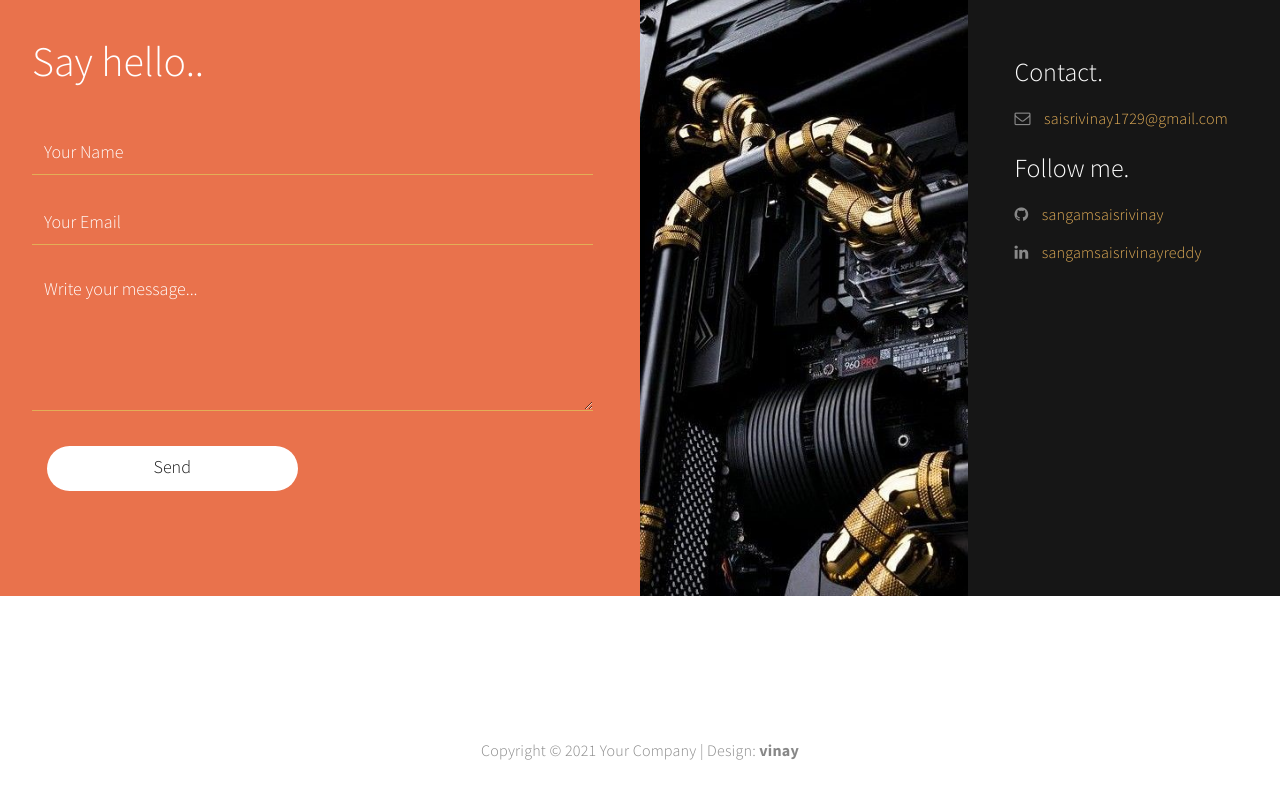
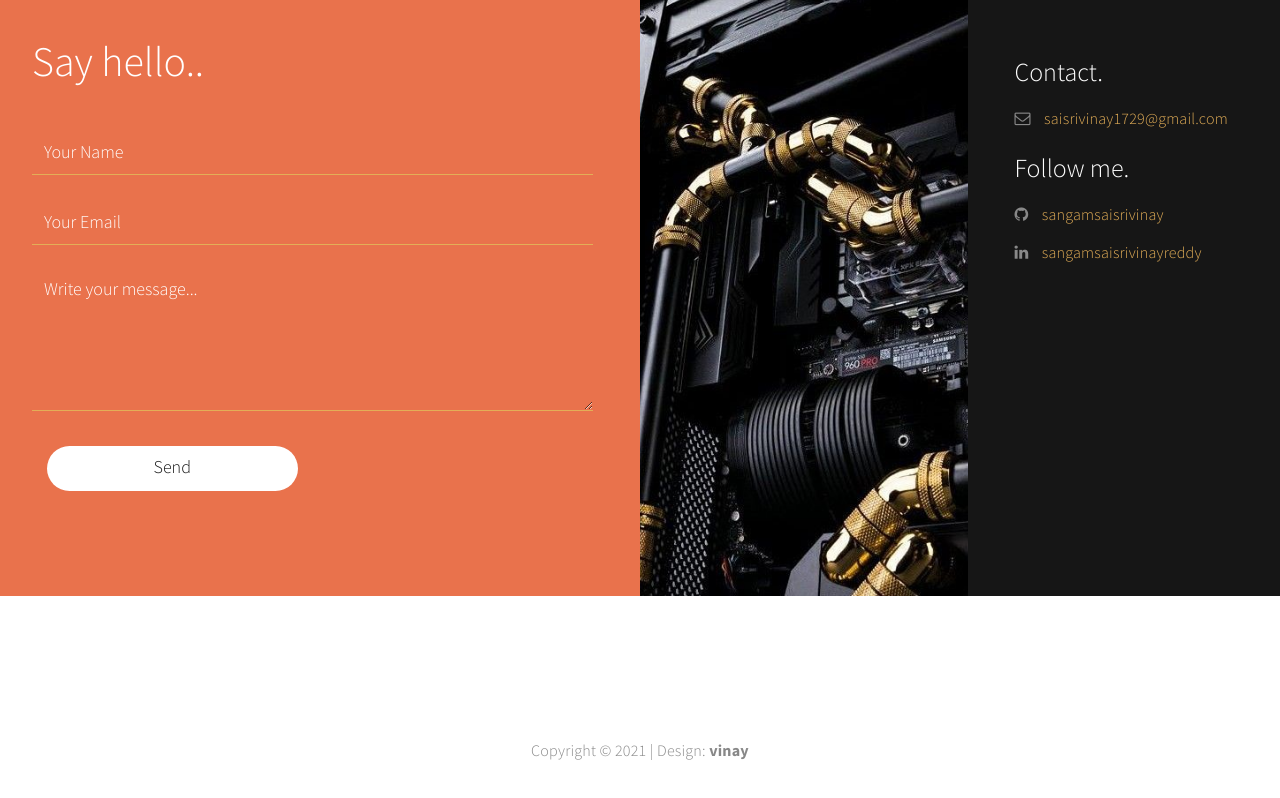
Before and after one commit to sangamsaisrivinay/sangamsaisrivinay.github.io, a plain HTML site: page index.html in a window 1280 px wide. Shown: the part 2454-3252 px from the top of the page. Drawn offline with Linux system fonts and the light colour scheme.

Commit message:
Update index.html

```diff
--- a/index.html
+++ b/index.html
@@ -382,7 +382,7 @@ http://www.templatemo.com/tm-498-stimulus
 
                <div class="col-md-12 col-sm-12">
                     <div class="wow fadeInUp footer-copyright" data-wow-delay="1.8s">
-                         <p>Copyright &copy; 2021 Your Company
+                         <p>Copyright &copy; 2021
 
                     | Design: <b>vinay</b></p>
                     <!--</div>
```
